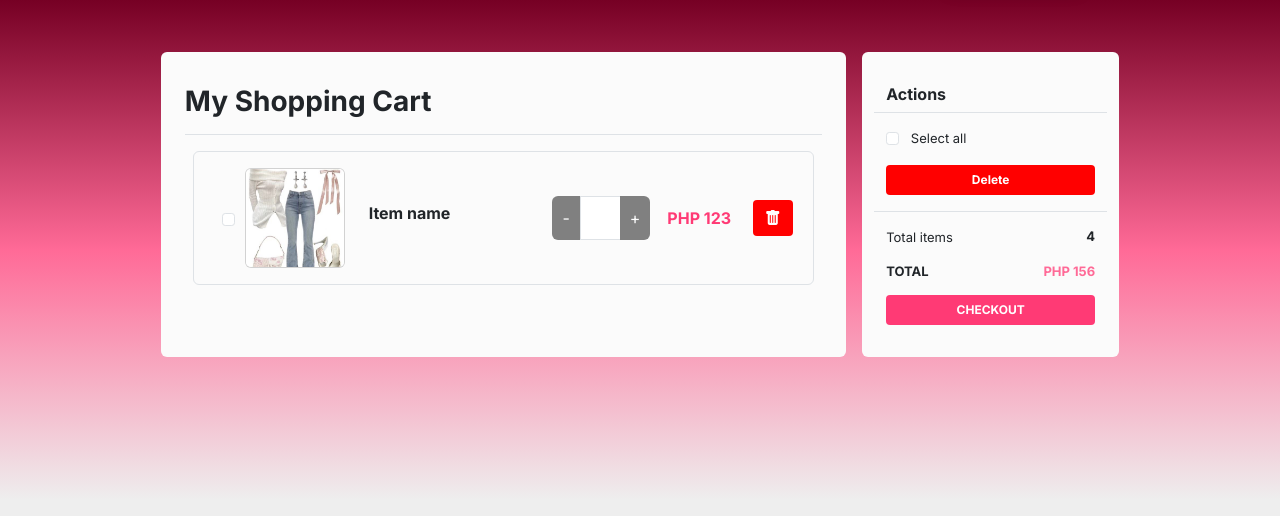
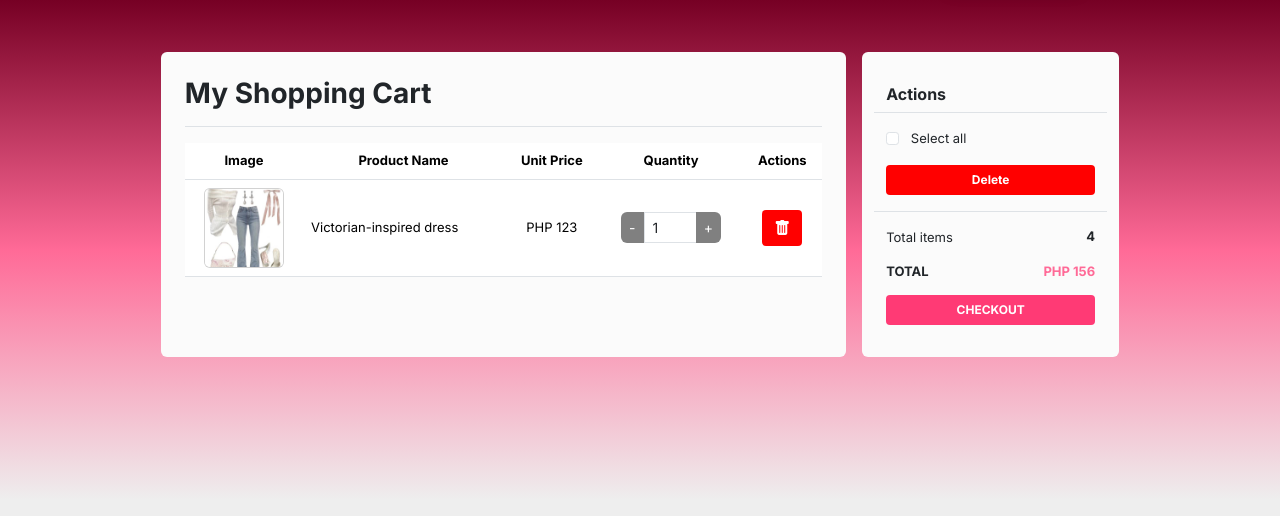
Before and after one commit to msn02/Ukay-Tamis, a PHP site: page /view_cart.php in a window 1280 px wide. Shown: the part 56-572 px from the top of the page. Run offline with PHP 8.4, Linux system fonts and the light colour scheme.

Commit message:
style: modified shopping cart product pane

```diff
--- a/css/view_cart.css
+++ b/css/view_cart.css
@@ -6,7 +6,6 @@
 
 .counter_sec input {
     font-size: 13px;
-    height: auto;
     text-align: center;
 }
 
@@ -50,6 +49,10 @@
     border: none;
 }
 
+.input-group-sm  {
+    max-width: 100px;
+}
+
 .input_style input {
     font-size: 12px;
     text-align: center;
@@ -57,9 +60,18 @@
 
 .item_img img {
     width: auto;
-    height: 100px;
+    height: 80px;
 }
 
 .item_header {
     font-weight: bold;
 }
+
+.product_info td {
+    font-size: 13px;
+}
+
+.thead_style th {
+    font-size: 13px;
+    text-align: center;
+}
--- a/view_cart.php
+++ b/view_cart.php
@@ -15,35 +15,41 @@
         <div class="container px-5 py-3 mt-3">
             <div class="row m-2 p-0 d-flex justify-content-center">
                 <!-- shopping cart -->
-                <div class="col-sm-8 gray_bg rounded-2 px-4 py-3 m-2">
+                <div class="col-sm-8 gray_bg rounded-2 px-4 py-2 m-2">
                     <h3 class="bold_header mb-3 pb-3 border-bottom mt-3">My Shopping Cart</h3>
-                    <!-- cart items -->
-                    <div class="row p-3 mx-2 mb-4 border rounded-2">
-                        <div class="col-sm-3 item_img center_align form_style d-flex justify-content-between">
-                            <input class="form-check-input" type="checkbox" value="" id="item_check">
-                            <img src="resources/coquette.jpg" class="card" alt="item">
-                        </div>
-                        <!-- item details -->
-                        <div class="col-sm-4 d-flex align-items-center">
-                            <h6 class="item_header">Item name</h6>
-                        </div>
-                        <!-- counter -->
-                        <div class="col-sm-2 form_style d-flex justify-content-center align-items-center m-0 p-0">
-                            <div class="input-group gray_btn counter_sec  m-0 p-0">
-                                <button class="btn btn-dark rounded-start" type="button" id="minus_btn">-</button>
-                                <input type="number" class="form-control m-0 ps-4" value="1" readonly id="counter_input">
-                                <button class="btn btn-dark rounded-end" type="button" id="add_btn">+</button>
-                            </div>
-                        </div>
-                        <!-- price -->
-                        <div class="col-sm-2 center_align m-0 p-0">
-                            <h6 class="pink_highlight2 bold_header m-0 p-0 ">PHP 123</h6>
-                        </div>
-                        <!-- delete item -->
-                        <div class="col-sm-1 center_align m-0 p-0 delete_btn">
-                            <button class="btn btn-dark border-0 rounded-1"><i class="bi bi-trash-fill"></i></button>
-                        </div>
-                    </div>
+                    <table class="table">
+                        <thead>
+                            <tr class="thead_style">
+                                <th scope="col">Image</th>
+                                <th scope="col-7">Product Name</th>
+                                <th scope="col">Unit Price</th>
+                                <th scope="col-1">Quantity</th>
+                                <th scope="col">Actions</th>
+                            </tr>
+                        </thead>
+                        <tbody>
+                            <!-- product in cart -->
+                            <tr class="product_info align-middle">
+                                <th scope="row" class="item_img d-flex justify-content-center">
+                                    <img src="resources/coquette.jpg" class="card m-0" alt="item">
+                                </th>
+                                <td>Victorian-inspired dress</td>
+                                <td class="text-center">PHP 123</td>
+                                <td class="text-center">
+                                    <div class="input-group input-group-sm gray_btn m-auto p-0 center_align">
+                                        <button class="btn btn-dark rounded-start" type="button" id="minus_btn">-</button>
+                                        <input type="number" class="form-control m-0 p-auto" value="1" readonly id="counter_input">
+                                        <button class="btn btn-dark rounded-end" type="button" id="add_btn">+</button>
+                                    </div>
+                                </td>
+                                <td>
+                                    <div class="center_align m-0 p-0 delete_btn">
+                                        <button class="btn btn-dark border-0 rounded-1"><i class="bi bi-trash-fill"></i></button>
+                                    </div>
+                                </td>
+                            </tr>
+                        </tbody>
+                    </table>
                 </div>
 
                 <!-- proceed checkout -->
```
